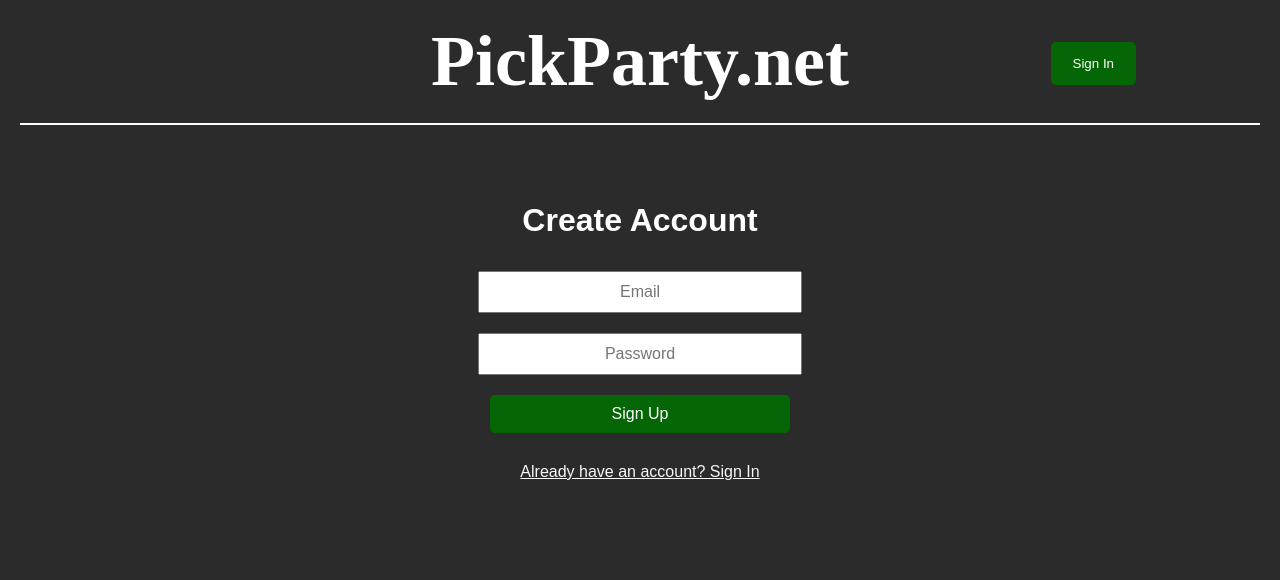
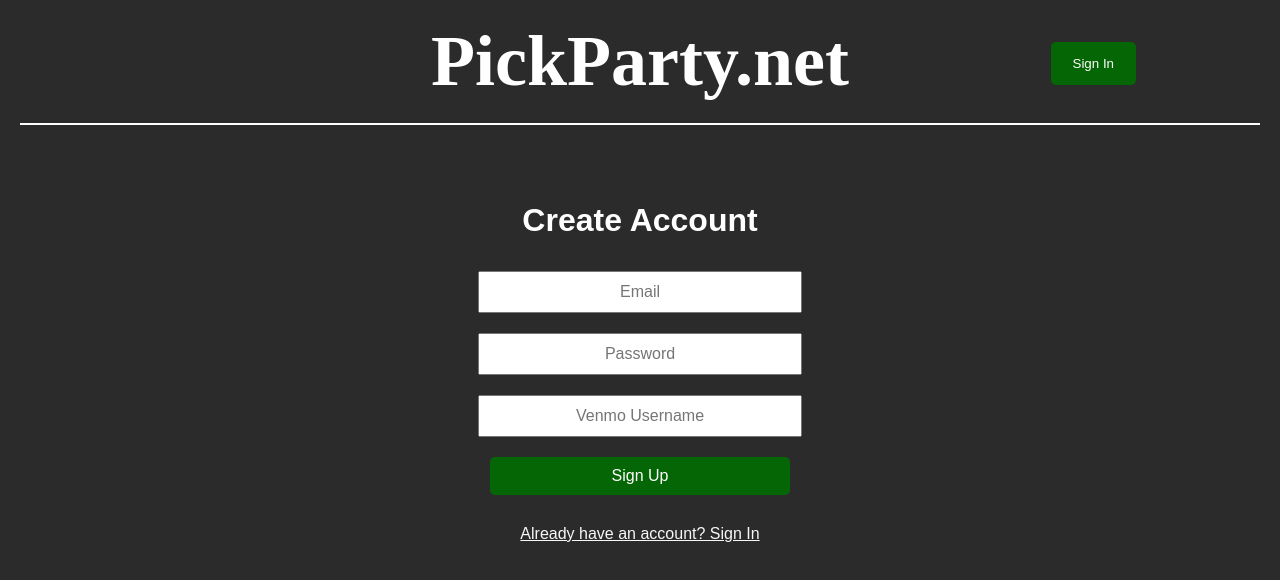
Before and after one commit to BoolParty/picks-pool, a React (Create React App) app: page /login in a window 1280 px wide. Both pictures are taken after a click on the element "Don't have an account? Create one". Shown: the top 580 px of the page. Built offline with nearby package versions, Linux system fonts and the light colour scheme; no server answers.

Commit message:
venmo field add

```diff
--- a/src/Login.js
+++ b/src/Login.js
@@ -2,19 +2,30 @@ import React, { useState } from 'react';
 import { signInWithEmailAndPassword, createUserWithEmailAndPassword } from 'firebase/auth';
 import { auth } from './firebase';
 import { useNavigate } from 'react-router-dom';
+import { getFirestore, doc, setDoc } from 'firebase/firestore';
 import './App.css';
 
 function Login() {
   const [email, setEmail] = useState('');
   const [password, setPassword] = useState('');
+  const [venmoUsername, setVenmoUsername] = useState(''); // New state for Venmo username
   const [isSignUp, setIsSignUp] = useState(false); // Toggle between login and signup
   const navigate = useNavigate();
+  const db = getFirestore(); // Firestore instance
 
   const handleAuth = async () => {
     try {
       if (isSignUp) {
         // Create a new user account in Firebase
-        await createUserWithEmailAndPassword(auth, email, password);
+        const userCredential = await createUserWithEmailAndPassword(auth, email, password);
+        const userId = userCredential.user.uid;
+
+        // Save additional user data to Firestore
+        await setDoc(doc(db, 'users', userId), {
+          email: email,
+          venmoUsername: venmoUsername,
+        });
+
         alert('Account created successfully!');
       } else {
         // Sign in an existing user
@@ -43,6 +54,14 @@ function Login() {
         value={password}
         onChange={(e) => setPassword(e.target.value)}
       />
+      {isSignUp && (
+        <input
+          type="text"
+          placeholder="Venmo Username"
+          value={venmoUsername}
+          onChange={(e) => setVenmoUsername(e.target.value)}
+        />
+      )}
       <button onClick={handleAuth}>
         {isSignUp ? 'Sign Up' : 'Sign In'}
       </button>
--- a/src/firebase.js
+++ b/src/firebase.js
@@ -1,6 +1,7 @@
 // src/firebase.js
 import { initializeApp } from 'firebase/app';
 import { getAuth } from 'firebase/auth';
+import { getFirestore } from 'firebase/firestore';
 
 const firebaseConfig = {
     apiKey: "AIzaSyAphfs0gPfrrmpGBsKRHavL-GCuC3P2wk4",
@@ -14,3 +15,4 @@ const firebaseConfig = {
 
 const app = initializeApp(firebaseConfig);
 export const auth = getAuth(app);
+export const db = getFirestore(app);
```
